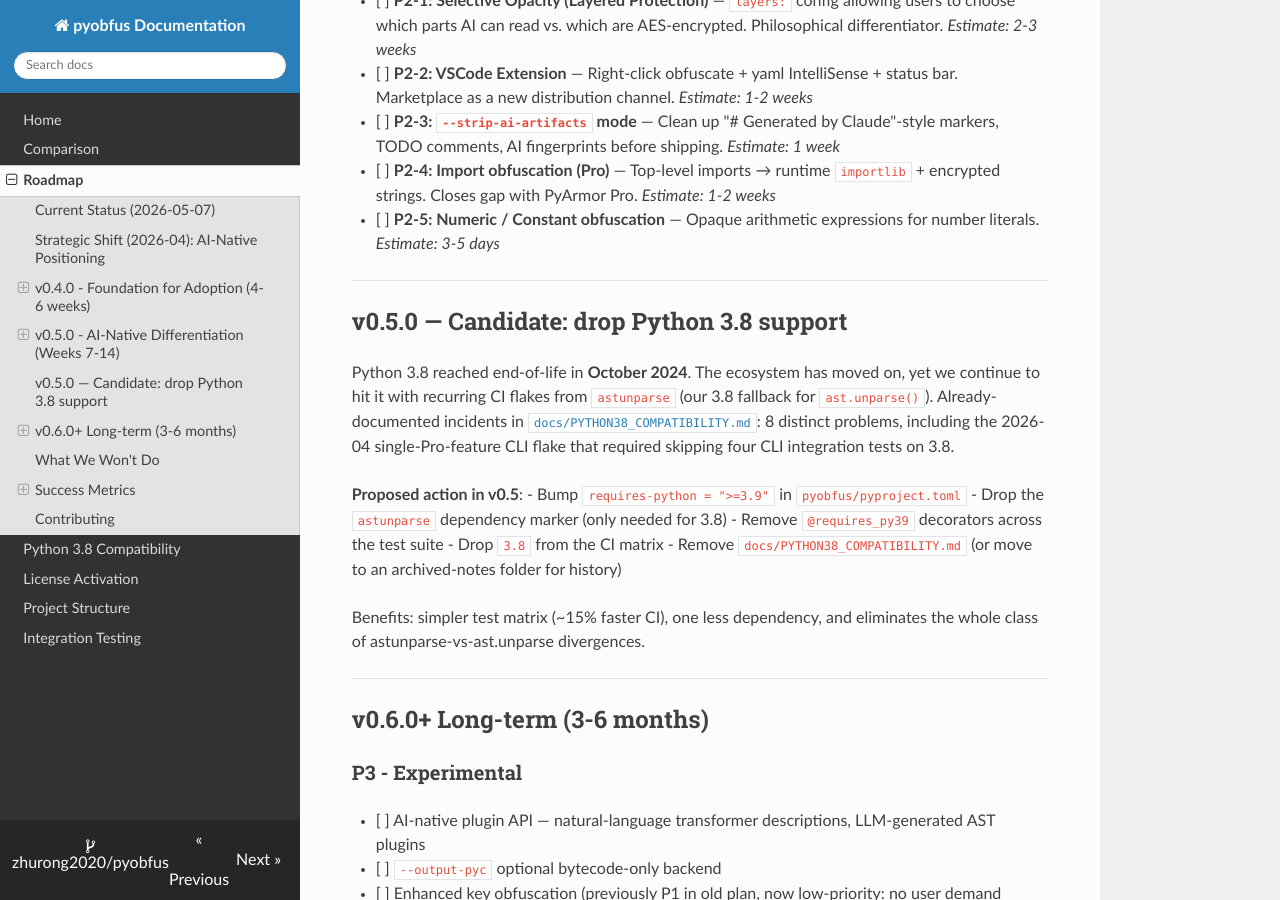
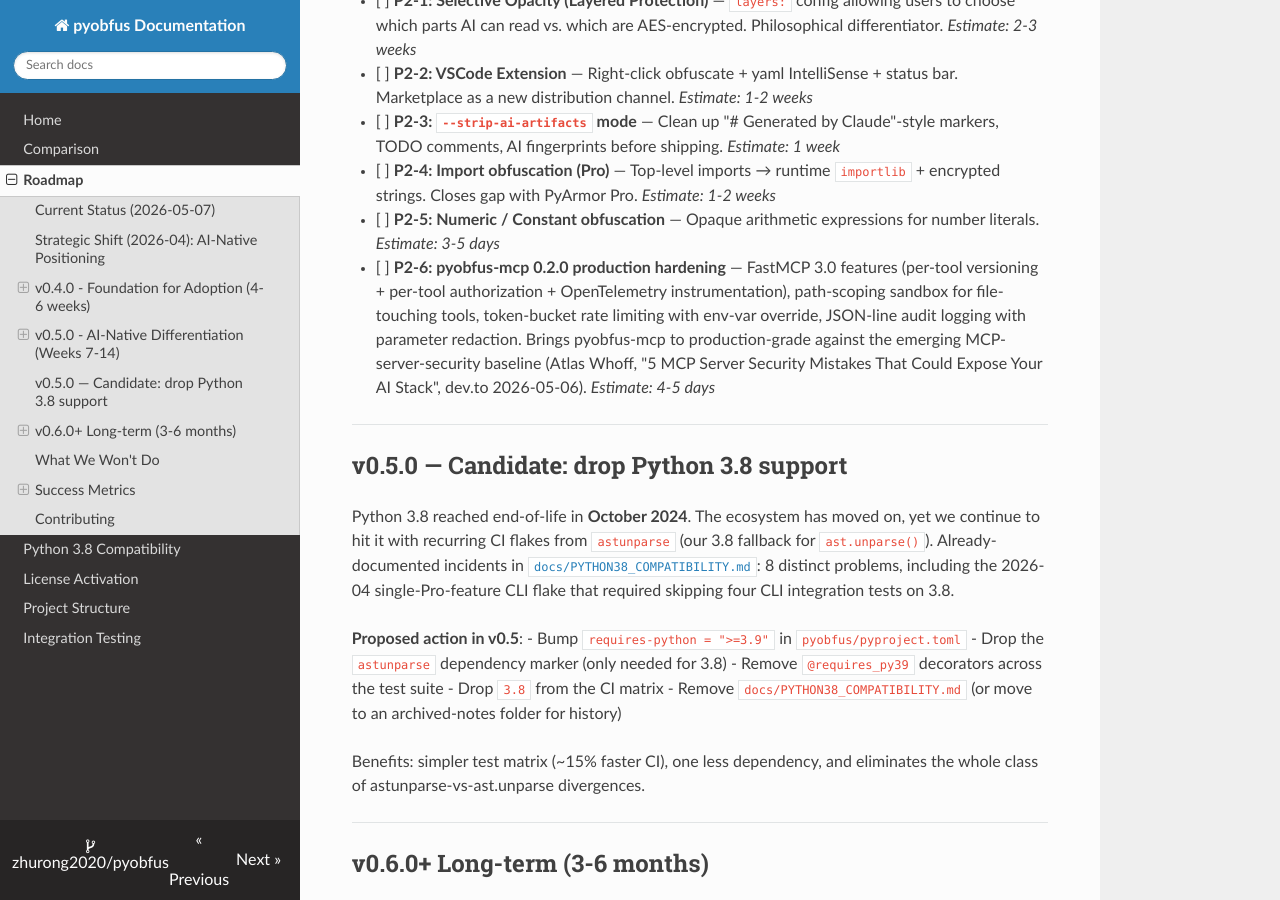
Before and after one commit to zhurong2020/pyobfus, an MkDocs documentation site: the page built from docs/ROADMAP.md, in a window 1280 px wide and 900 px high, scrolled down 2467 px. Built offline with MkDocs 1.6.1, drawn with Linux system fonts in a browser that asks for light colours; nearby versions of some CDN libraries.

Commit message:
docs(ROADMAP): add P2-6 pyobfus-mcp 0.2.0 production hardening to v0.5
Public-facing roadmap commitment to ship pyobfus-mcp 0.2.0 with FastMCP 3.0
features (per-tool versioning + auth + OTel) plus path-scoping sandbox,
token-bucket rate limiting, and JSON-line audit logging.

Framing: "production hardening against the emerging MCP-server-security
baseline" — references Atlas Whoff's 2026-05-06 dev.to article that
crystallized the de-facto category list (input validation, filesystem
scope, rate limiting, secrets handling, audit logging) the ecosystem is
converging on.

Internal scope (in docs/POST_V0.4_TODO.md §N2) bundles this with Pro
funnel design (commercially sensitive, kept out of public ROADMAP). The
work is unified at the implementation level because both touch every
@app.tool decorator surface — refactoring once is cheaper than twice.

Estimate matches POST_V0.4_TODO N2: 4-5 days.

Co-Authored-By: Claude Opus 4.7 (1M context) <noreply@anthropic.com>

```diff
--- a/docs/ROADMAP.md
+++ b/docs/ROADMAP.md
@@ -79,6 +79,7 @@ Builds on top of P0 primitives to make pyobfus appear natively in the AI-assiste
 - [ ] **P2-3: `--strip-ai-artifacts` mode** — Clean up "# Generated by Claude"-style markers, TODO comments, AI fingerprints before shipping. _Estimate: 1 week_
 - [ ] **P2-4: Import obfuscation (Pro)** — Top-level imports → runtime `importlib` + encrypted strings. Closes gap with PyArmor Pro. _Estimate: 1-2 weeks_
 - [ ] **P2-5: Numeric / Constant obfuscation** — Opaque arithmetic expressions for number literals. _Estimate: 3-5 days_
+- [ ] **P2-6: pyobfus-mcp 0.2.0 production hardening** — FastMCP 3.0 features (per-tool versioning + per-tool authorization + OpenTelemetry instrumentation), path-scoping sandbox for file-touching tools, token-bucket rate limiting with env-var override, JSON-line audit logging with parameter redaction. Brings pyobfus-mcp to production-grade against the emerging MCP-server-security baseline (Atlas Whoff, "5 MCP Server Security Mistakes That Could Expose Your AI Stack", dev.to 2026-05-06). _Estimate: 4-5 days_
 
 ---
 
```
